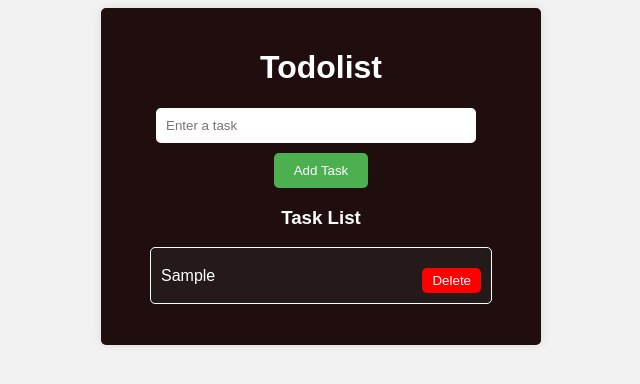
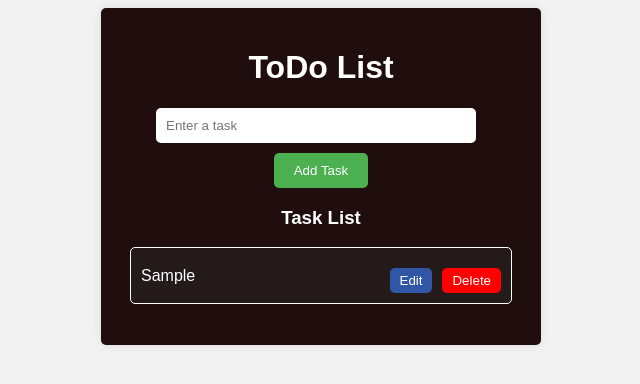
Before and after one commit to Nashath53/Full-stack-Development, a plain HTML site: page Javascript/jequery/index.html in a window 1280 px wide. Both pictures are taken after typing "Sample" into the empty fields and a click on the button "Add Task". Shown: the whole page, without its empty margins (319-959 px from the left). Drawn offline with nearby package versions, Linux system fonts and the light colour scheme.

Commit message:
add edit delete buttons

```diff
--- a/Javascript/jequery/index.html
+++ b/Javascript/jequery/index.html
@@ -3,7 +3,7 @@
 <head>
     <meta charset="UTF-8">
     <meta name="viewport" content="width=device-width, initial-scale=1.0">
-    <title>Todolist with jquery</title>
+    <title>ToDo List with jQuery</title>
     <script src="https://code.jquery.com/jquery-4.0.0.js" integrity="sha256-9fsHeVnKBvqh3FB2HYu7g2xseAZ5MlN6Kz/qnkASV8U=" crossorigin="anonymous"></script>
     <style>
         body{
@@ -39,7 +39,7 @@
             cursor: pointer;
         }
         button:hover{
-            background-color: #45a049;
+            background-color: #1b5a1e;
         }
         .remove{
             background-color: red;
@@ -49,20 +49,38 @@
             border-radius: 5px;
             cursor: pointer;
         }
+        .remove:hover{
+            background-color: #7a1717;
+        }
+        .edit{
+            background-color: rgb(49, 86, 165);
+            color: white;
+            border: none;
+            padding: 5px 10px;
+            border-radius: 5px;
+            cursor: pointer;
+        }
+        .edit:hover{
+            background-color:rgb(32, 65, 136);
+        }
         ul{
             list-style-type: none;
             padding: 0;
         }
         li{
             padding: 10px;
-            width: 80%;
+            width: 90%;
             background-color: rgba(36, 27, 27, 0.945);
             margin-bottom: 5px;
             border-radius: 5px;
             border: 1px solid #fff;
             display: inline-flex;
-            justify-content:space-between; ;
+            justify-content:space-between;
             align-items: center;
+        }
+        li div{
+            display: flex;
+            gap: 10px;
         }
 
 
@@ -71,7 +89,7 @@
 <body>
     <div class="container">
 
-    <h1>Todolist</h1>
+    <h1>ToDo List</h1>
     <input type="text" id="input_content" placeholder="Enter a task">
     <button id="add_task">Add Task</button>
     <h3>Task List</h3>
@@ -82,26 +100,34 @@
     <script>
         $(document).ready(function(){
 
-            $('#add_task').click(function()
-            {
-                var task = $('#input_content').val();
+            var remove_item = '<button class="remove">Delete</button>';
+            var edit_item = '<button class="edit">Edit</button>';
 
+            $('#add_task').click(function(){
+                var task = $('#input_content').val().trim();
 
                 if(task){
-                    $('#list').prepend('<li>' + task + ' <button class="remove">Delete</button>' + '</li>');
+                    $('#list').prepend(
+                        '<li><span>' + task + '</span><div>' +
+                        edit_item + remove_item + '</div></li>'
+                    );
                     $('#input_content').val('');
-
-                    $('.remove').click(function(){
-                      $('this.parent').remove();
-                    })
                 }
-
             });
 
+            $('#list').on('click', '.remove', function(){
 
+                $(this).closest('li').remove();
+            });
 
+            $('#list').on('click', '.edit', function(){
+                var taskText = $(this).closest('li').children('span').first();
+                var updatedTask = prompt('Edit task:', taskText.text());
 
-
+                if(updatedTask !== null && updatedTask.trim() !== ''){
+                    taskText.text(updatedTask.trim());
+                }
+            });
         });
     </script>
 </body>
```
